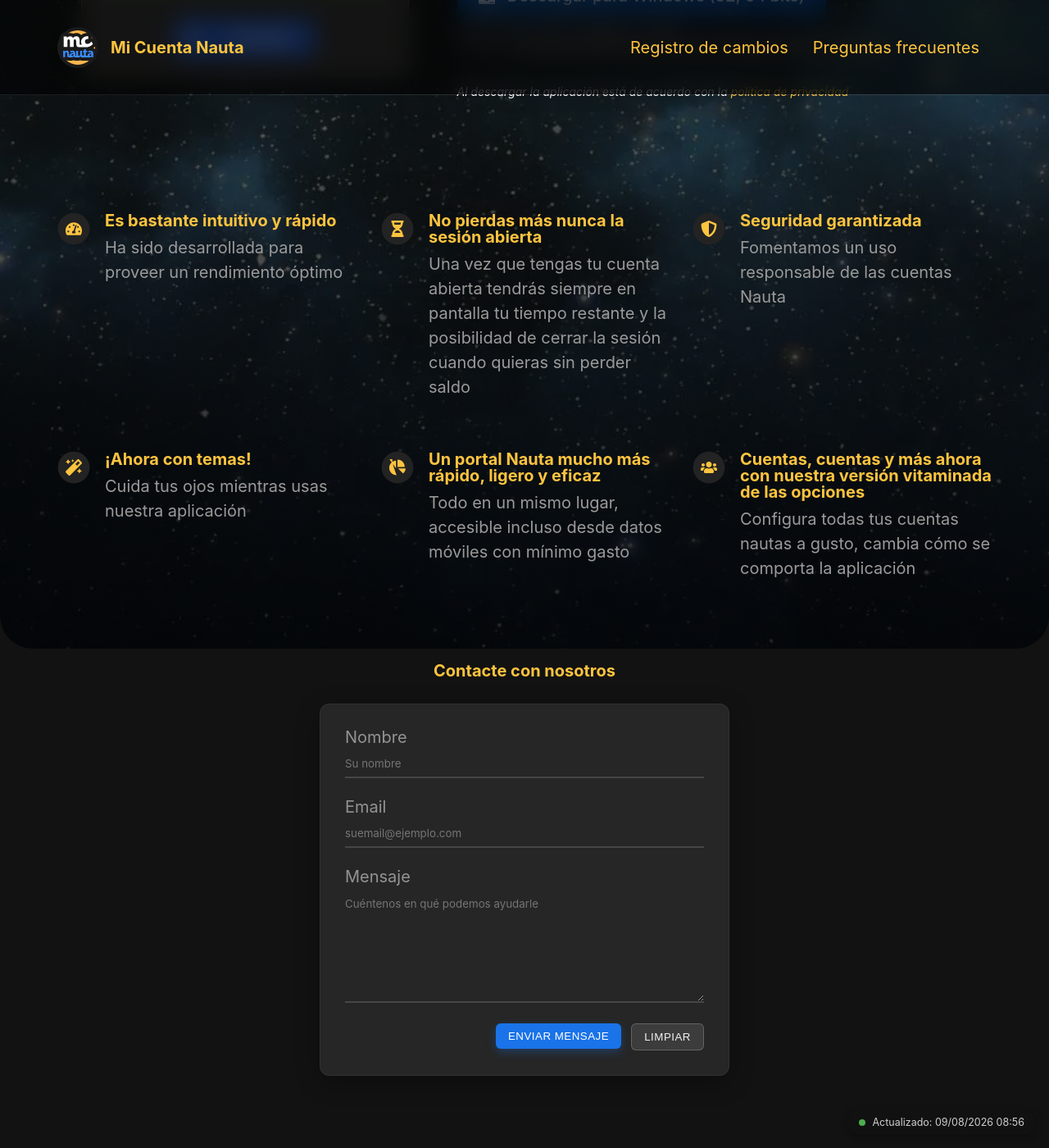
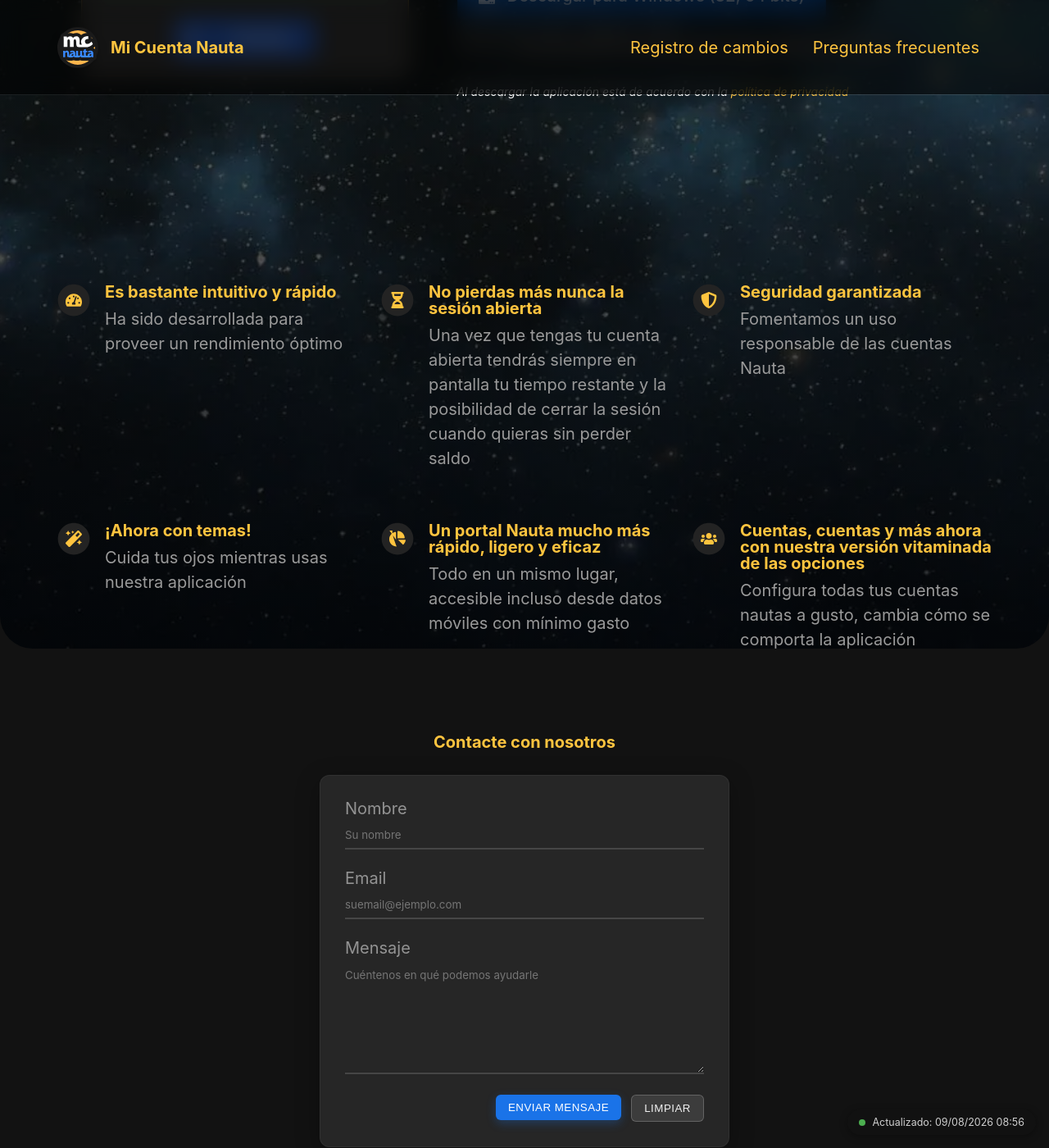
Before and after one commit to micuentanauta/micuentanauta.github.io, a Jekyll site: the page built from index.html, in a window 1280 px wide and 1400 px high, scrolled down 609 px. Shown: the whole window at 82% size. Built offline with Jekyll 4.4.1, drawn with Linux system fonts in a browser that asks for light colours; some web fonts are replaced.

Commit message:
Increase features margin-top to prevent hero overlap; entrance animations fixed with base transform

```diff
--- a/_sass/layout.scss
+++ b/_sass/layout.scss
@@ -809,7 +809,7 @@ nav > ul li a:active {
 
 .features {
   grid-area: c;
-  margin-top: 93px;
+  margin-top: 180px;
 }
 
 .features-container {
```
